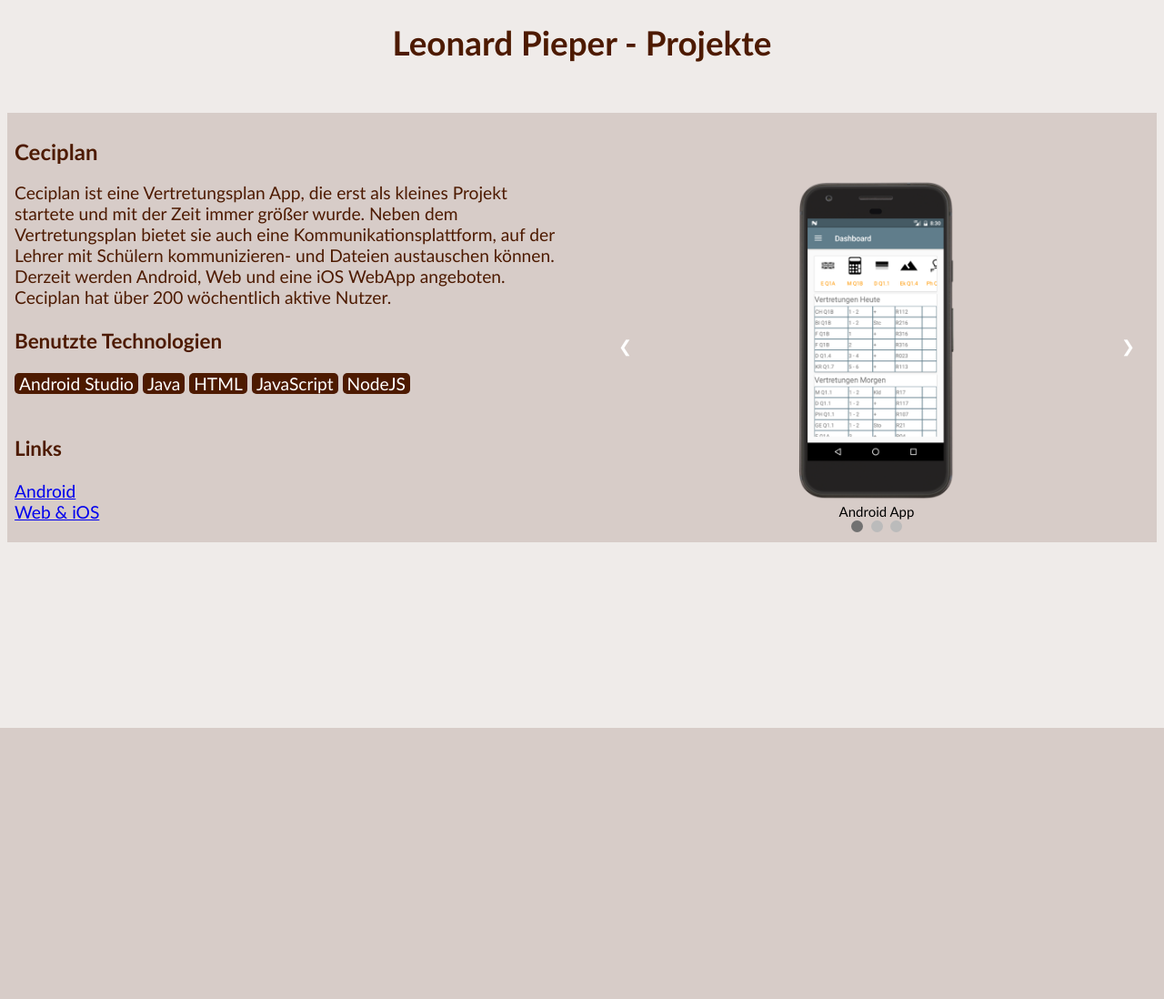
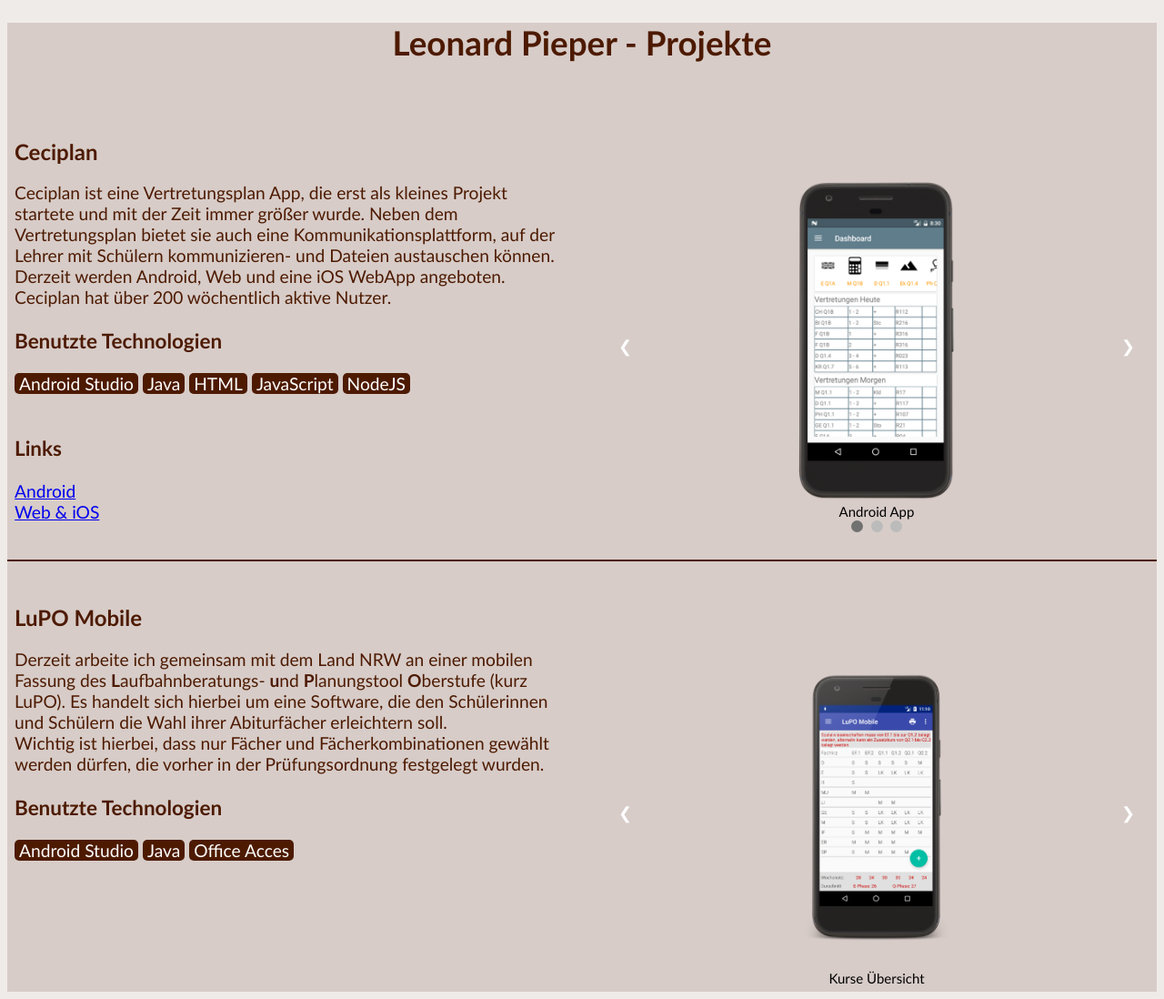
Before and after one commit to leonardpieper/leonardpieper.github.io, a PHP site: page /work/index.html in a window 1280 px wide. Shown: the whole page at 91% size. Before the commit the page ends 800 px from the top, so only its background shows below. Run offline with PHP 8.4, Linux system fonts and the light colour scheme.

Commit message:
LuPO hinzugefügt

```diff
--- a/work/css/styles.css
+++ b/work/css/styles.css
@@ -4,8 +4,13 @@ body{
 }
 main{
     max-width: 1300px;
+    background: #D7CCC8;
     margin-left: auto;
     margin-right: auto;
+}
+hr{
+  margin: 0;
+  border: 0.5px solid #4d1a00;
 }
 .headline{
     text-align: center;
--- a/work/index.html
+++ b/work/index.html
@@ -74,6 +74,63 @@
             </div>
 
         </div>
+
+        <br>
+        <hr>
+        <br>
+
+        <div class="projDiv">
+          <h2 class="projHeadline">LuPO Mobile</h2>
+
+            <div class="projSlide">
+                <div class="slideshow-container">
+                    <div class="mySlidesLuPO fade">
+                        <img class="galleryImg" src="img/Screenshot_1497784215_framed.png">
+                        <br>
+                        <div class="text">Kurse Übersicht</div>
+                    </div>
+
+                    <div class="mySlidesLuPO fade">
+                        <img class="galleryImg" src="img/Screenshot_1497783986_framed.png">
+                        <br>
+                        <div class="text">Einen Kurs hinzufügen</div>
+                    </div>
+
+                    <a class="prev" onclick="plusSlidesLuPO(-1)">&#10094;</a>
+                    <a class="next" onclick="plusSlidesLuPO(1)">&#10095;</a>
+                </div>
+                <br>
+
+                <div style="text-align:center">
+                    <span class="dotLuPO" onclick="currentSlideLuPO(1)"></span>
+                    <span class="dotLuPO" onclick="currentSlideLuPO(2)"></span>
+                    <span class="dotLuPO" onclick="currentSlideLuPO(3)"></span>
+                </div>
+            </div>
+
+            <div class="projContent">
+                Derzeit arbeite ich gemeinsam mit dem Land NRW an einer mobilen Fassung des
+                <b>L</b>aufbahnberatungs- <b>u</b>nd <b>P</b>lanungstool <b>O</b>berstufe (kurz LuPO).
+                Es handelt sich hierbei um eine Software, die den Schülerinnen und Schülern die Wahl ihrer
+                Abiturfächer erleichtern soll.
+                <br>
+                Wichtig ist hierbei, dass nur Fächer und Fächerkombinationen gewählt werden dürfen, die vorher in der Prüfungsordnung festgelegt wurden.
+                <h3>Benutzte Technologien</h3>
+                <ul>
+                  <li>Android Studio</li>
+                  <li>Java</li>
+                  <li>Office Acces</li>
+                </ul>
+                <br>
+                <br>
+                <!-- <h3>Links</h3>
+                <a href="https://play.google.com/store/apps/details?id=com.github.leonardpieper.ceciVPlan">Android</a>
+                <br />
+                <a href="https://leonardpieper.github.io/e/">Web & iOS</a> -->
+
+            </div>
+
+        </div>
     </main>
 
     <!-- Must be at the bottom -->
--- a/work/script/script.js
+++ b/work/script/script.js
@@ -24,3 +24,30 @@ function showSlides(n) {
   slides[slideIndex-1].style.display = "block";
   dots[slideIndex-1].className += " active";
 }
+
+var slideIndexLuPO = 1;
+showSlidesLuPO();
+
+function plusSlidesLuPO(n) {
+  showSlidesLuPO(slideIndexLuPO += n);
+}
+
+function currentSlideLuPO(n) {
+  showSlidesLuPO(slideIndexLuPO = n);
+}
+
+function showSlidesLuPO(n) {
+  var i;
+  var slides = document.getElementsByClassName("mySlidesLuPO");
+  var dots = document.getElementsByClassName("dotLuPO");
+  if (n > slides.length) {slideIndexLuPO = 1}
+  if (n < 1) {slideIndex = slides.length}
+  for (i = 0; i < slides.length; i++) {
+      slides[i].style.display = "none";
+  }
+  for (i = 0; i < dots.length; i++) {
+      dots[i].className = dots[i].className.replace(" active", "");
+  }
+  slides[slideIndexLuPO-1].style.display = "block";
+  dots[slideIndexLuPO-1].className += " active";
+}
```
Also changed, not shown: work/img/Screenshot_1497783986_framed.png (added), work/img/Screenshot_1497784215_framed.png (added).
